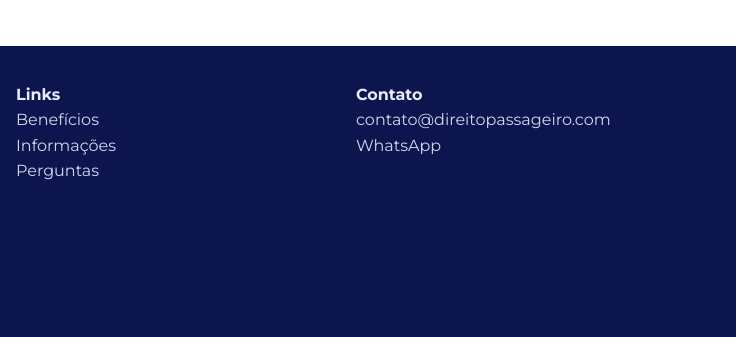
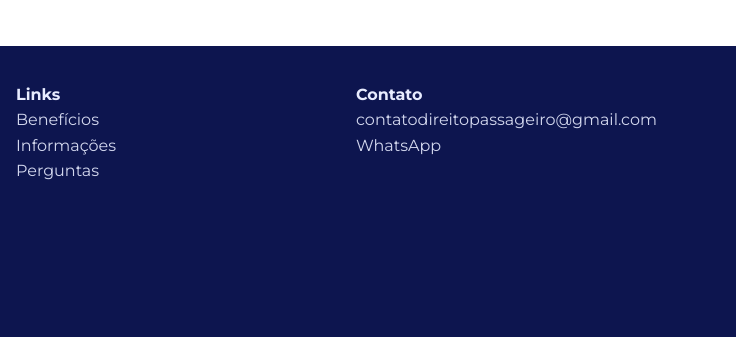
Before and after one commit to publifofa318-maker/landing-page-Vanessa2, a plain HTML site: page index.html in a window 1280 px wide. Shown: the part 3491-3828 px from the top of the page, 544-1280 px from the left. Drawn offline with Linux system fonts and the light colour scheme.

Commit message:
Update index.html
commit

```diff
--- a/index.html
+++ b/index.html
@@ -382,7 +382,7 @@
       </div>
       <div>
         <strong>Contato</strong><br/>
-        <a href="mailto:contato@direitopassageiro.com">contato@direitopassageiro.com</a><br/>
+        <a href="mailto:contatodireitopassageiro@gmail.com">contatodireitopassageiro@gmail.com</a><br/>
         <a href="https://wa.me/5599999999999" target="_blank" rel="noopener">WhatsApp</a>
       </div>
     </div>
```
